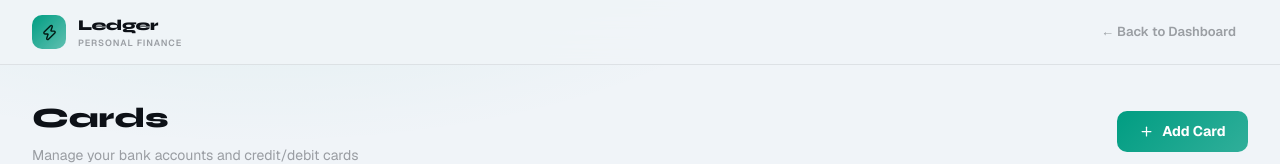
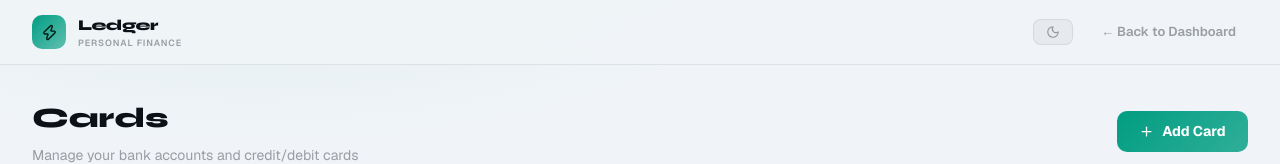
Before and after one commit to Korgonxx/my-finance-dashboard, a Next.js app: page /cards in a window 1280 px wide. Shown: the top 164 px of the page. Built offline with nearby package versions, Linux system fonts and the light colour scheme.

Commit message:
feat: add light mode toggle button to cards/wallets page

```diff
--- a/app/cards/page.tsx
+++ b/app/cards/page.tsx
@@ -3,7 +3,7 @@
 import { useState, useEffect } from "react";
 import {
   Plus, Trash2, Copy, ExternalLink, Wallet, ArrowRight,
-  CheckCircle, X, Zap, CreditCard, Lock, Eye, EyeOff,
+  CheckCircle, X, Zap, CreditCard, Lock, Eye, EyeOff, Sun, Moon,
 } from "lucide-react";
 import { useWeb3 } from "../context/Web3Context";
 
@@ -317,6 +317,42 @@ function CardsPage() {
               </div>
             </div>
 
+            <div style={{ display: "flex", alignItems: "center", gap: "1rem" }}>
+              <button
+                onClick={() => {
+                  const newIsDark = !isDark;
+                  setIsDark(newIsDark);
+                  localStorage.setItem("theme", newIsDark ? "dark" : "light");
+                }}
+                style={{
+                  display: "flex",
+                  alignItems: "center",
+                  gap: 6,
+                  padding: "5px 12px",
+                  borderRadius: 8,
+                  textDecoration: "none",
+                  fontSize: 13,
+                  fontWeight: 600,
+                  background: T.btnGhost,
+                  border: `1px solid ${T.border}`,
+                  color: T.textMut,
+                  cursor: "pointer",
+                  fontFamily: "inherit",
+                  transition: "all 0.2s",
+                }}
+                onMouseEnter={(e) => {
+                  (e.currentTarget as HTMLButtonElement).style.color = T.textPri;
+                  (e.currentTarget as HTMLButtonElement).style.background = `${T.primary}12`;
+                  (e.currentTarget as HTMLButtonElement).style.borderColor = T.primary;
+                }}
+                onMouseLeave={(e) => {
+                  (e.currentTarget as HTMLButtonElement).style.color = T.textMut;
+                  (e.currentTarget as HTMLButtonElement).style.background = T.btnGhost;
+                  (e.currentTarget as HTMLButtonElement).style.borderColor = T.border;
+                }}
+              >
+                {isDark ? <Sun size={14} /> : <Moon size={14} />}
+              </button>
               <a
                 href="/"
                 style={{
@@ -333,6 +369,7 @@ function CardsPage() {
               >
                 ← Back to Dashboard
               </a>
+            </div>
           </div>
         </header>
 
```
Lines whose indentation alone changed are shown as unchanged.
